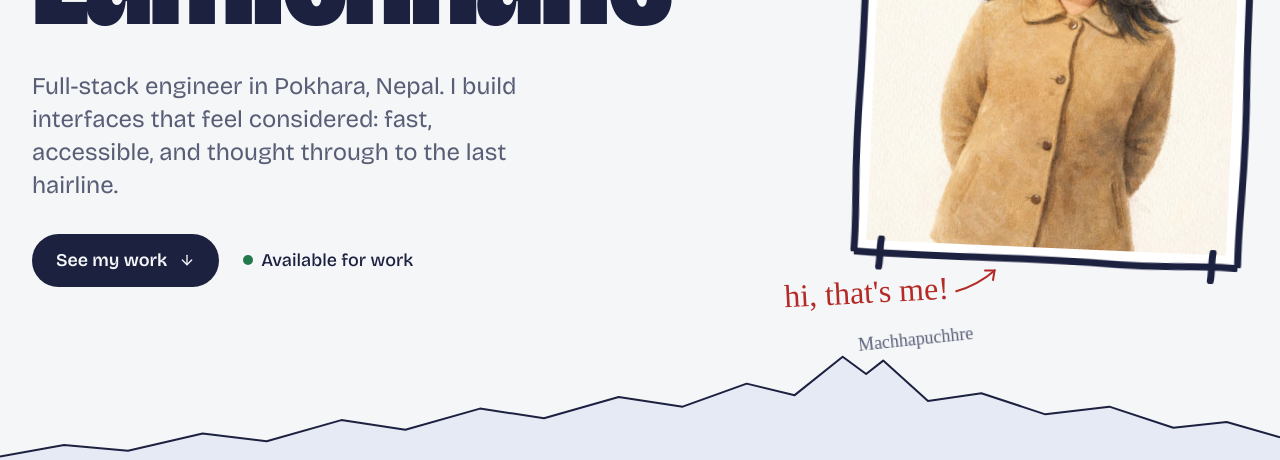
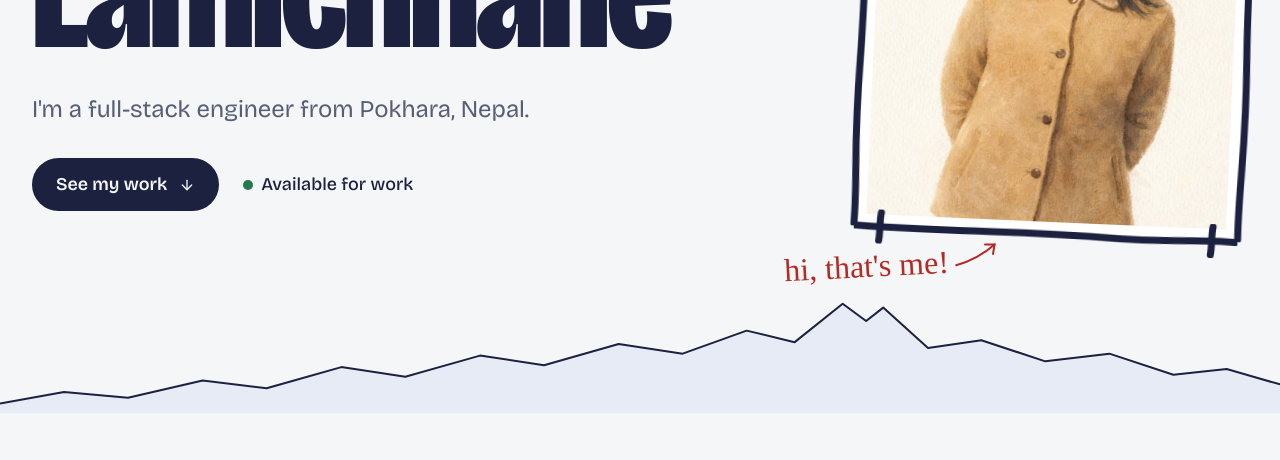
Before and after one commit to llaxmi/llaxmi, a React (Vite) app: page / in a window 1280 px wide. Shown: the part 388-848 px from the top of the page. Built offline with nearby package versions, Linux system fonts and the light colour scheme; no server answers.

Commit message:
refactor: clean up comments and simplify Ridge component structure

```diff
--- a/src/screens/home.tsx
+++ b/src/screens/home.tsx
@@ -5,13 +5,12 @@ import meImage from "../assets/me.jpeg";
 import RevealText from "../components/primitives/RevealText";
 import SketchFrame from "../components/SketchFrame";
 
-// The skyline north of Pokhara, with Machhapuchhre's twin summit near the
-// right. Drawn once in a 1200×120 box and stretched to the page width.
+// The skyline north of Pokhara. Drawn once in a 1200×120 box and stretched to the page width.
 const RIDGE =
   "M0 110 L60 98 L120 104 L190 86 L250 94 L320 72 L380 82 L450 60 L510 70 L580 48 L640 58 L700 34 L745 46 L790 6 L812 24 L828 10 L870 52 L920 44 L980 66 L1040 58 L1100 80 L1150 74 L1200 90";
 
 const Ridge = () => (
-  <div className="relative text-body" aria-hidden>
+  <div className="text-body" aria-hidden>
     <svg
       viewBox="0 0 1200 120"
       preserveAspectRatio="none"
@@ -27,9 +26,6 @@ const Ridge = () => (
         vectorEffect="non-scaling-stroke"
       />
     </svg>
-    <span className="absolute left-[67%] top-[-1.6rem] hidden -rotate-6 font-hand text-step-0 text-muted sm:block">
-      Machhapuchhre
-    </span>
   </div>
 );
 
@@ -61,9 +57,7 @@ const Home = () => {
             transition={{ delay: 0.6, duration: 0.6 }}
             className="relative mt-8 max-w-[34ch] text-step-1 leading-snug text-muted"
           >
-            Full-stack engineer in Pokhara, Nepal. I build interfaces that feel
-            considered: fast, accessible, and thought through to the last
-            hairline.
+            I&apos;m a full-stack engineer from Pokhara, Nepal.
           </motion.p>
 
           <motion.div
```
